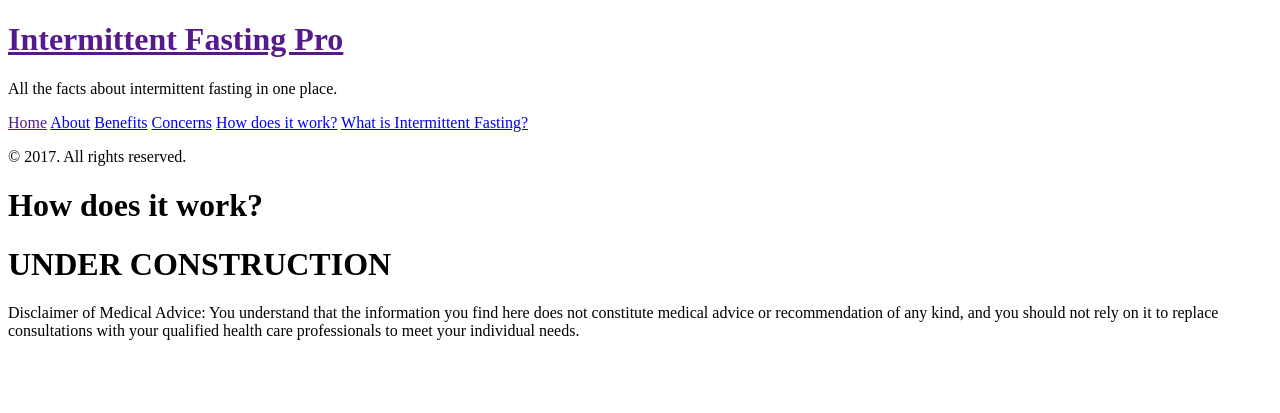
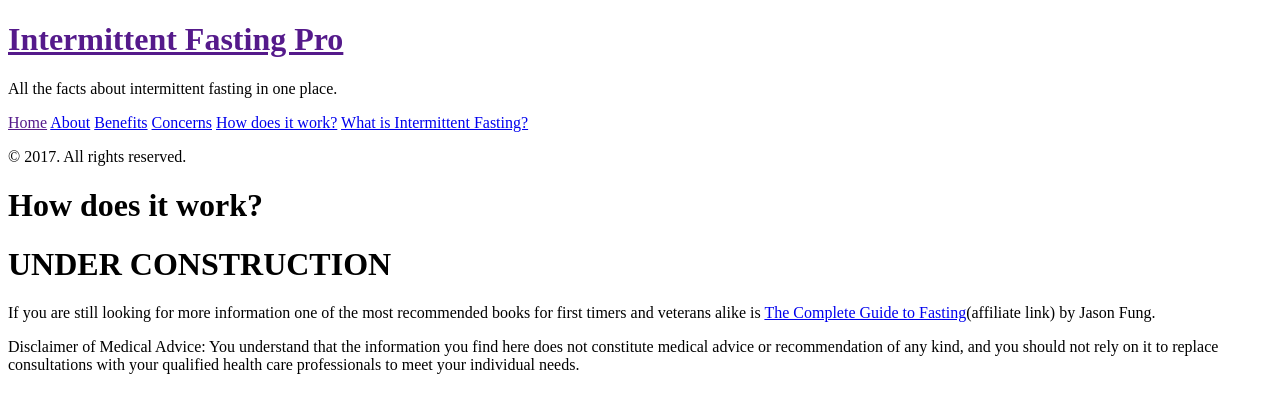
Before and after one commit to foopod/intermittentFasting, a Jekyll site: the page built from howto.md, in a window 1280 px wide. Shown: the top 413 px of the page. Built offline with Jekyll 4.4.1, drawn with Linux system fonts in a browser that asks for light colours.

Commit message:
Update howto.md

```diff
--- a/howto.md
+++ b/howto.md
@@ -5,6 +5,8 @@ title: How does it work?
 
 # UNDER CONSTRUCTION
 
+If you are still looking for more information one of the most recommended books for first timers and veterans alike is [The Complete Guide to Fasting](http://amzn.to/2jSer7v)(affiliate link) by Jason Fung.
+
 <p class="message">
 Disclaimer of Medical Advice: You understand that the information you find here does not constitute medical advice or recommendation of any kind, and you should not rely on it to replace consultations with your qualified health care professionals to meet your individual needs.
 </p>
```
